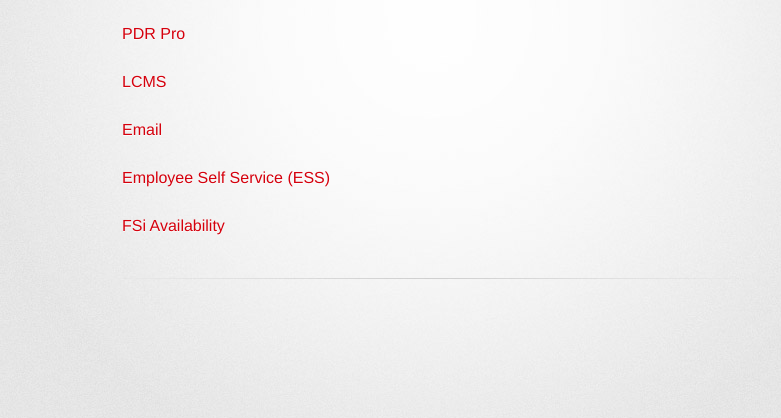
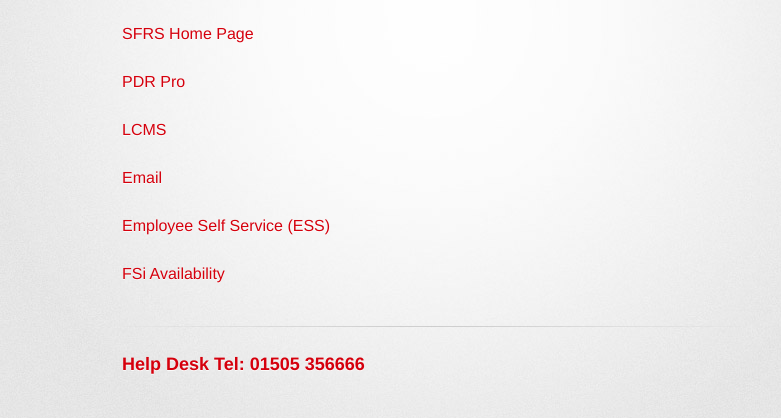
Before and after one commit to jjnevis/firelinks, a plain HTML site: page index.html in a window 1280 px wide. Shown: the part 96-514 px from the top of the page, without its empty margins (208-989 px from the left). Drawn offline with Linux system fonts and the light colour scheme; a web font is replaced by a local one.

Commit message:
add homepage and help number

```diff
--- a/index.html
+++ b/index.html
@@ -21,8 +21,10 @@
           <h1>SFRS Links</h1>
         </header>
 
-		<a href="https://scotland.pdrpro.co.uk/pdr/app/login.asp">PDR Pro</a>
-		<br><br>
+    <a href="https://scotland.pdrpro.co.uk/pdr/app/login.asp">SFRS Home Page</a>
+    <br><br>
+    <a href="https://scotland.pdrpro.co.uk/pdr/app/login.asp">PDR Pro</a>
+    <br><br>
 		<a href="https://lcms.scottish-fireservicescollege.org">LCMS</a>
 		<br><br>
 		<a href="https://webmail.firescotland.gov.uk">Email</a>
@@ -33,7 +35,7 @@
 		<br>
 		<br>
         <hr>
-
+          <h3>Help Desk Tel: 01505 356666</h3>
       </div>
     </div>
   </body>
```
